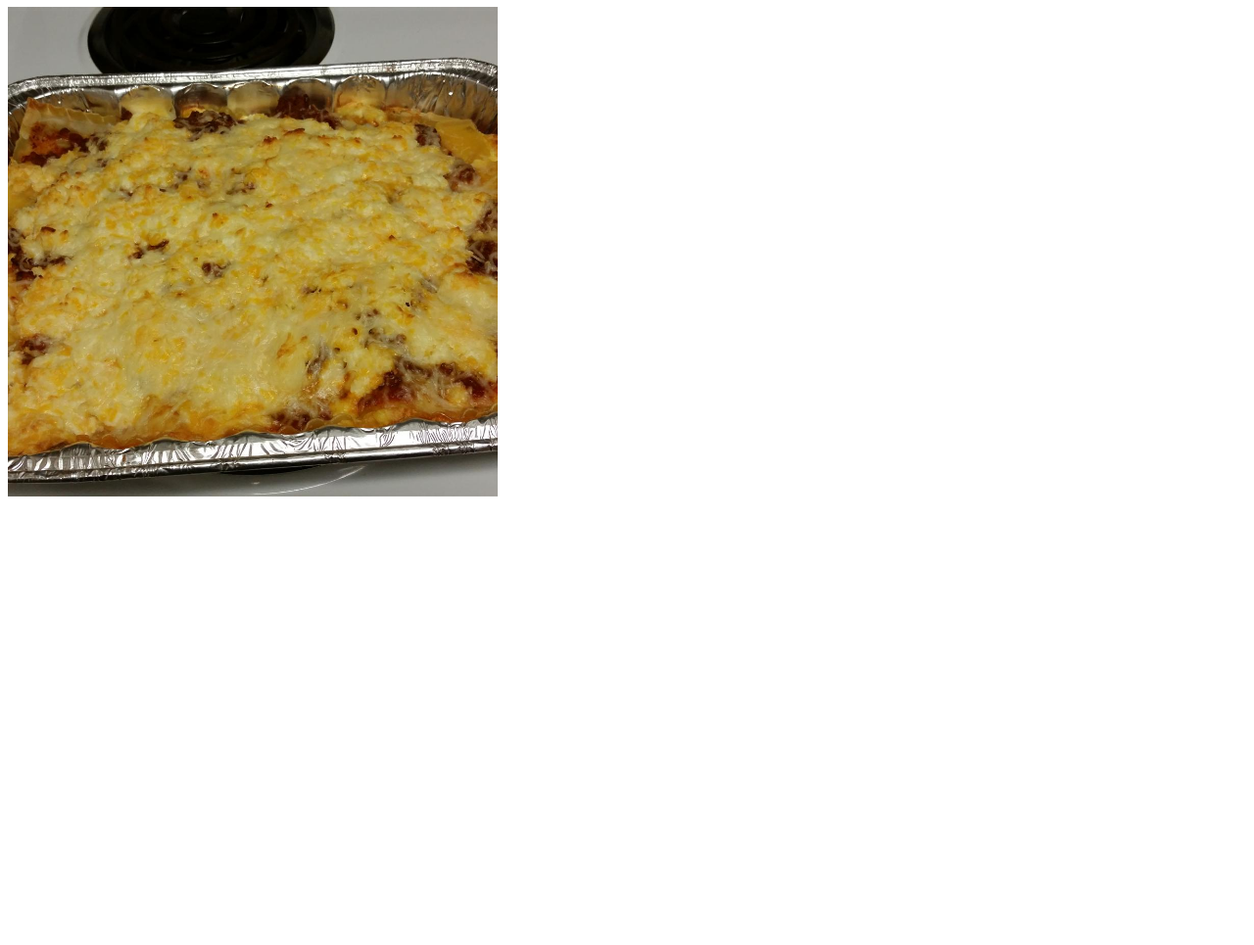
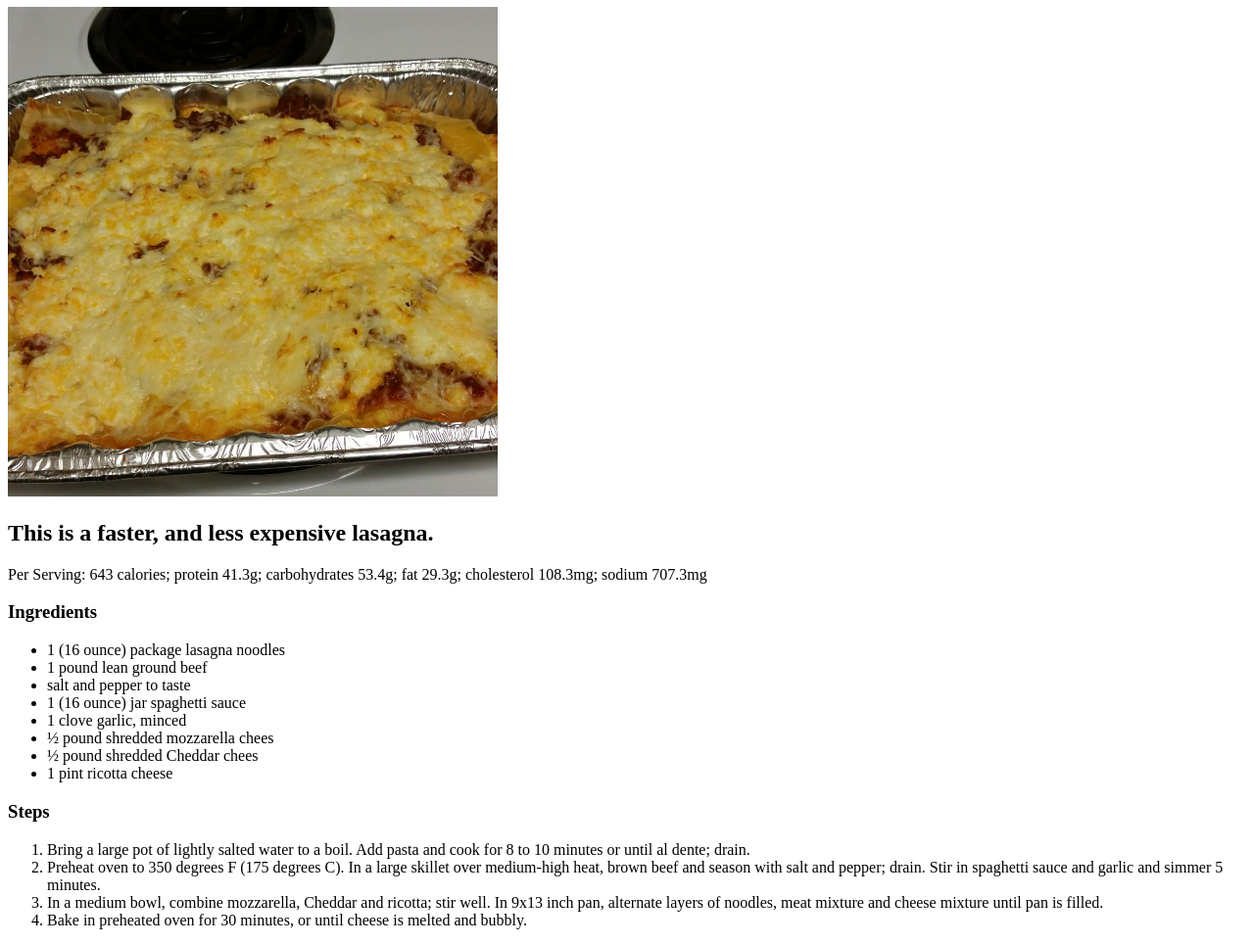
Before and after one commit to WilAm1/odin-recipes, a plain HTML site: page recipes/lasagna.html in a window 1280 px wide. Shown: the part 73-1038 px from the top of the page at 98% size. Before the commit the page ends 800 px from the top, so only its background shows below. Drawn offline with Linux system fonts and the light colour scheme.

Commit message:
Add content

```diff
--- a/recipes/lasagna.html
+++ b/recipes/lasagna.html
@@ -10,8 +10,30 @@
 
 <body>
 
-    <h1>Lasagna</h1>
+    <h1>Brenda's Lasagna</h1>
     <img src="../images/lasagna.jpg" alt="Picture of Lasagna" width="500">
+    <h2>This is a faster, and less expensive lasagna.</h2>
+    <p>Per Serving: 643 calories; protein 41.3g; carbohydrates 53.4g; fat 29.3g; cholesterol 108.3mg; sodium 707.3mg</p>
+    <h3>Ingredients</h3>
+    <ul>
+        <li>1 (16 ounce) package lasagna noodles</li>
+        <li> 1 pound lean ground beef </li>
+        <li> salt and pepper to taste </li>
+        <li> 1 (16 ounce) jar spaghetti sauce </li>
+        <li> 1 clove garlic, minced </li>
+        <li> ½ pound shredded mozzarella chees </li>
+        <li> ½ pound shredded Cheddar chees </li>
+        <li> 1 pint ricotta cheese </li>
+    </ul>
+    <h3>Steps</h3>
+    <ol>
+        <li>Bring a large pot of lightly salted water to a boil. Add pasta and cook for 8 to 10 minutes or until al dente; drain.</li>
+        <li>Preheat oven to 350 degrees F (175 degrees C). In a large skillet over medium-high heat, brown beef and season with salt and pepper; drain. Stir in spaghetti sauce and garlic and simmer 5 minutes.</li>
+        <li>In a medium bowl, combine mozzarella, Cheddar and ricotta; stir well. In 9x13 inch pan, alternate layers of noodles, meat mixture and cheese mixture until pan is filled.</li>
+        <li>Bake in preheated oven for 30 minutes, or until cheese is melted and bubbly.</li>
+    </ol>
+
 </body>
 
+
 </html>
```
